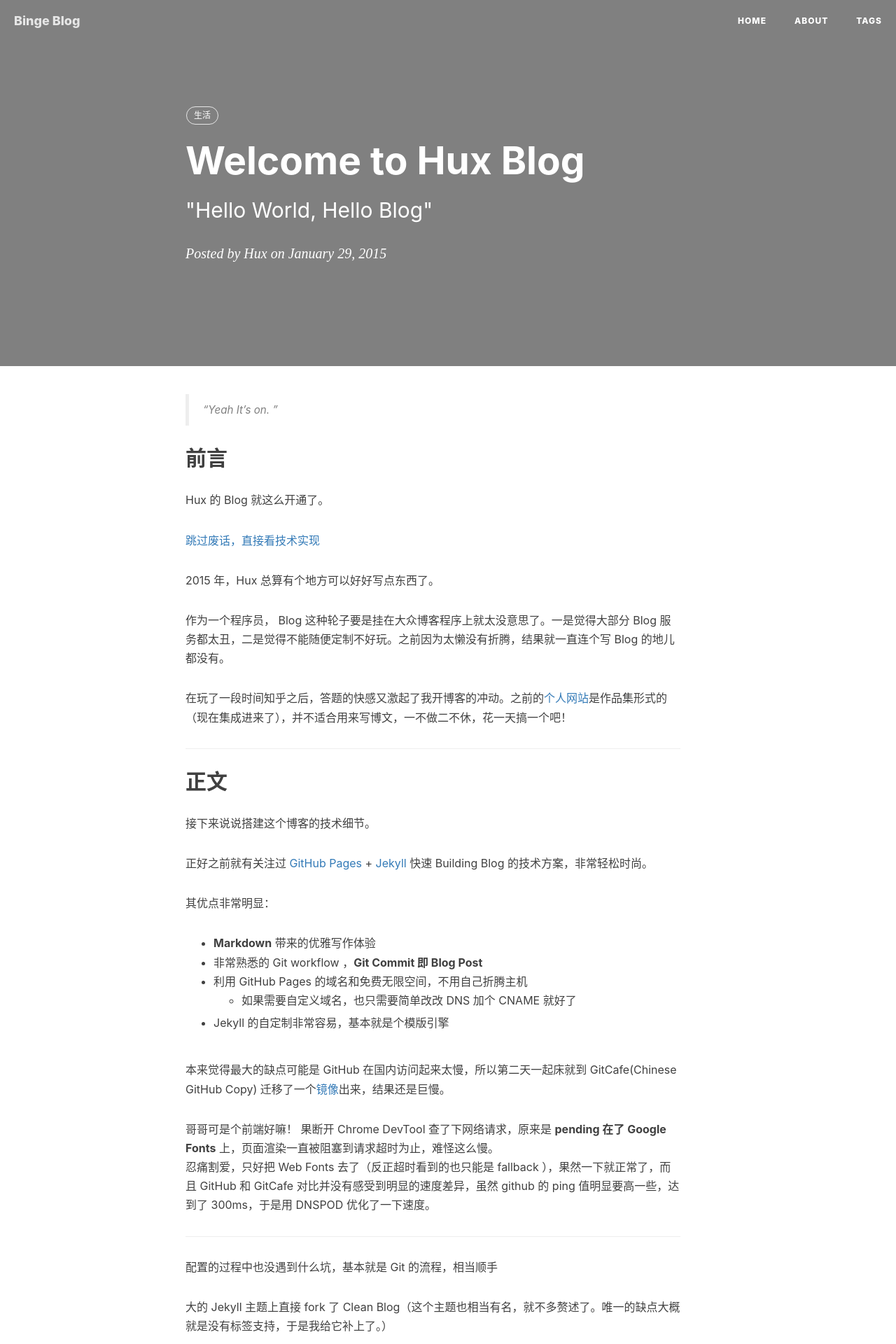
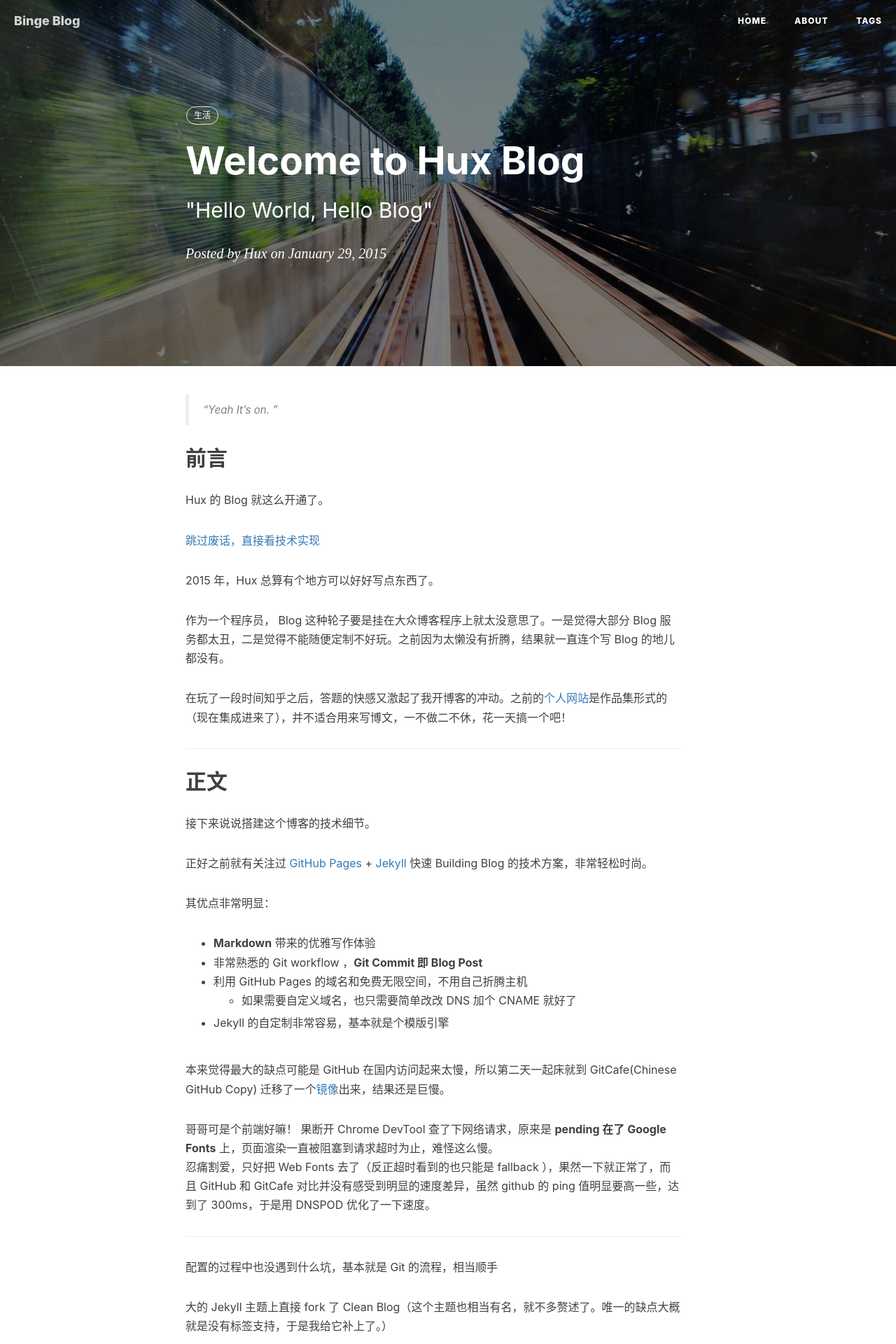
Before and after one commit to bingerambo/bingerambo_Jekyll_deploy, a Jekyll site: the page built from _posts/2014-01-29-hello-2015.markdown, in a window 1280 px wide. Shown: the top 1920 px of the page at 70% size. Built offline with Jekyll 4.4.1, drawn with Linux system fonts in a browser that asks for light colours; nearby versions of some CDN libraries; comment, search, counter and statistics services are not loaded.

Commit message:
modify post

```diff
--- a/_layouts/post.html
+++ b/_layouts/post.html
@@ -9,7 +9,7 @@
 <!-- Post Header -->
 <style type="text/css">
     header.intro-header{
-        background-image: url('{{ site.baseurl }} {% if page.header-img %}{{ page.header-img }}{% else %}{{ site.header-img }}{% endif %}')
+        background-image: url('{{ site.baseurl }}/{% if page.header-img %}{{ page.header-img }}{% else %}{{ site.header-img }}{% endif %}')
     }
 </style>
 <header class="intro-header" >
```
